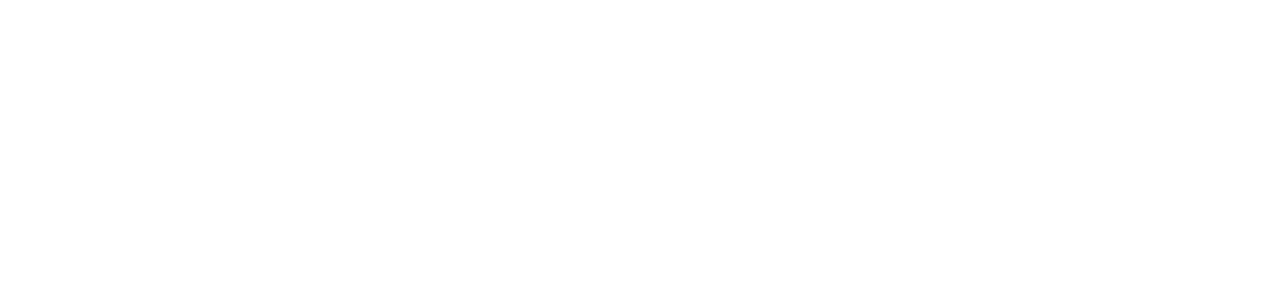
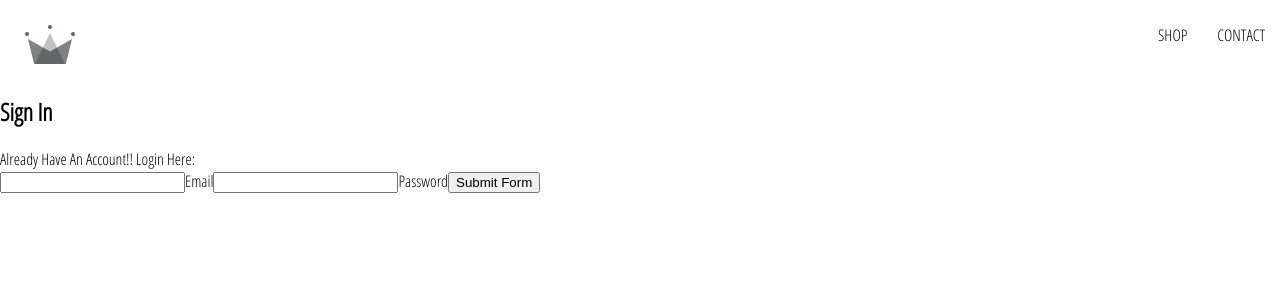
Before and after one commit to rupamswain1/react-ecommerce-app, a React (Create React App) app: page /signIn in a window 1280 px wide. Shown: the top 300 px of the page. Built offline with nearby package versions, Linux system fonts and the light colour scheme.

Commit message:
sign In and Sign Out added

```diff
--- a/src/App.css
+++ b/src/App.css
@@ -1,3 +1,7 @@
 body{
     font-family: 'Open Sans Condensed', sans-serif;
 }
+a{
+    text-decoration: None;
+    color:black;
+}
--- a/src/App.js
+++ b/src/App.js
@@ -2,8 +2,9 @@
 import './App.css';
 import HomePage from './pages/homepage/hompage.component';
 import Shop from './pages/shop/shop.component';
-import {Route, Link} from 'react-router-dom';
-
+import {Route, Switch, Link} from 'react-router-dom';
+import Header from './components/header/header.component';
+import SignInAndSignOut from './pages/signInAndSignOut/signInAndSignOut';
 // const ProductPage=(props)=>{
 //   console.log('Hii');
 //   return(
@@ -26,9 +27,14 @@
 
 function App() {
   return (
+
     <div>
-      <Route exact path='/' component={HomePage}/>
-      <Route exact path='/shop' component={Shop}/>
+      <Header/>
+      <Switch>
+        <Route exact path='/' component={HomePage}/>
+        <Route exact path='/shop' component={Shop}/>
+        <Route exact path='/signIn' component={SignInAndSignOut}/>
+      </Switch>
     </div>
   );
 }
--- a/src/components/collections-preview/collections-preview.component.jsx
+++ b/src/components/collections-preview/collections-preview.component.jsx
@@ -5,7 +5,7 @@
 const CollectionsPreview=({title,items})=>{
     return(
     <div className='collections-preview'>
-        <h1 className='title'>{title}</h1>
+        <h1 className='title'>{title.toUpperCase()}</h1>
         <div className='preview'>
             {items
                 .filter((item,index) => index<4)
--- /dev/null
+++ b/src/components/header/header.component.jsx
@@ -0,0 +1,22 @@
+import React from 'react';
+import './header.style.scss';
+import {Link} from 'react-router-dom';
+import {ReactComponent as Logo} from '../../assets/crown.svg';
+
+const Header= ()=>(
+    <div className='header'>
+        <Link className='logo-container' to='/'>
+            <Logo className='logo'/>
+        </Link>
+        <div className='options'>
+            <Link className='option' to='/shop'>
+                SHOP
+            </Link>
+            <Link className='option' to='/contact'>
+                CONTACT
+            </Link>
+        </div>
+    </div>
+
+)
+export default Header;
--- /dev/null
+++ b/src/components/header/header.style.scss
@@ -0,0 +1,25 @@
+.header{
+    height:70px;
+    width: 100%;
+    display: flex;
+    justify-content: space-between;
+    margin-bottom: 25px;
+
+    .logo-container{
+        height: 100%;
+        width: 70px;
+        padding: 25px;
+    }
+
+    .options{
+        width: 50%;
+        height:100%;
+        display:flex;
+        align-items: center;
+        justify-content: flex-end;
+
+        .option{
+            padding: 10px 15px;
+        }
+    }
+}
--- /dev/null
+++ b/src/components/signIn/signIn.component.jsx
@@ -0,0 +1,52 @@
+import React from 'react';
+import './signIn.style.scss';
+
+class SignIn extends React.Component{
+    constructor(props){
+        super(props);
+        this.state={
+            'email': "",
+            'password':"",
+        }
+    }
+
+    handleSubmit=event=>{
+        event.preventDefault();
+        this.setState({'email': "", 'password':""})
+    }
+
+    handleChange=event=>{
+        const {value, name}=event.target;
+        this.setState({[name]:value});
+    }
+    render(){
+        return(
+            <div className='SignIn'>
+                <h2>Sign In</h2>
+                <span> Already Have An Account!! Login Here: </span>
+                <form className='signInForm' onSubmit={this.handleSubmit}>
+                    <input
+                        className='email'
+                        type='email'
+                        name='email'
+                        value={this.state.email}
+                        required
+                        onChange={this.handleChange}
+                    />
+                    <label>Email</label>
+                    <input
+                        className='password'
+                        type='password'
+                        name='password'
+                        value={this.state.password}
+                        required
+                        onChange={this.handleChange}
+                    />
+                    <label>Password</label>
+                    <input type='submit' value='Submit Form'/>
+                </form>
+            </div>
+        )
+    }
+}
+export default SignIn;
--- a/src/pages/homepage/hompage.component.jsx
+++ b/src/pages/homepage/hompage.component.jsx
@@ -1,6 +1,7 @@
 import React from 'react';
 import './homepage.style.scss';
 import DirectoryMenu from '../../components/directoryMenu.component/directoryMenu.component';
+import Header from '../../components/header/header.component'
 const HomePage=({history})=>
 (
     <div className='homepage'>
--- a/src/pages/shop/shop.component.jsx
+++ b/src/pages/shop/shop.component.jsx
@@ -1,6 +1,7 @@
 import React from 'react'
 import SHOP_DATA from './shopData';
 import CollectionsPreview from '../../components/collections-preview/collections-preview.component'
+import Header from '../../components/header/header.component';
 
 
 class Shop extends React.Component{
@@ -13,6 +14,7 @@
     }
     render(){
         const {collections}=this.state;
+
         return(
 
             collections.map(({id,title, items, ...otherProps})=>
--- /dev/null
+++ b/src/pages/signInAndSignOut/signInAndSignOut.jsx
@@ -0,0 +1,11 @@
+import React from 'react';
+import './signInAndSignOut.style.scss';
+import SignIn from '../../components/signIn/signIn.component'
+const SignInAndSignOut=()=>(
+
+    <div className='signInAndSignOut'>
+        <SignIn/>
+    </div>
+
+);
+export default SignInAndSignOut;
```
Also changed, not shown: src/assets/crown.svg (added), src/components/signIn/signIn.style.scss (added), src/pages/signInAndSignOut/signInAndSignOut.style.scss (added), 1 other file (tests, documents, lock files or other folders).
